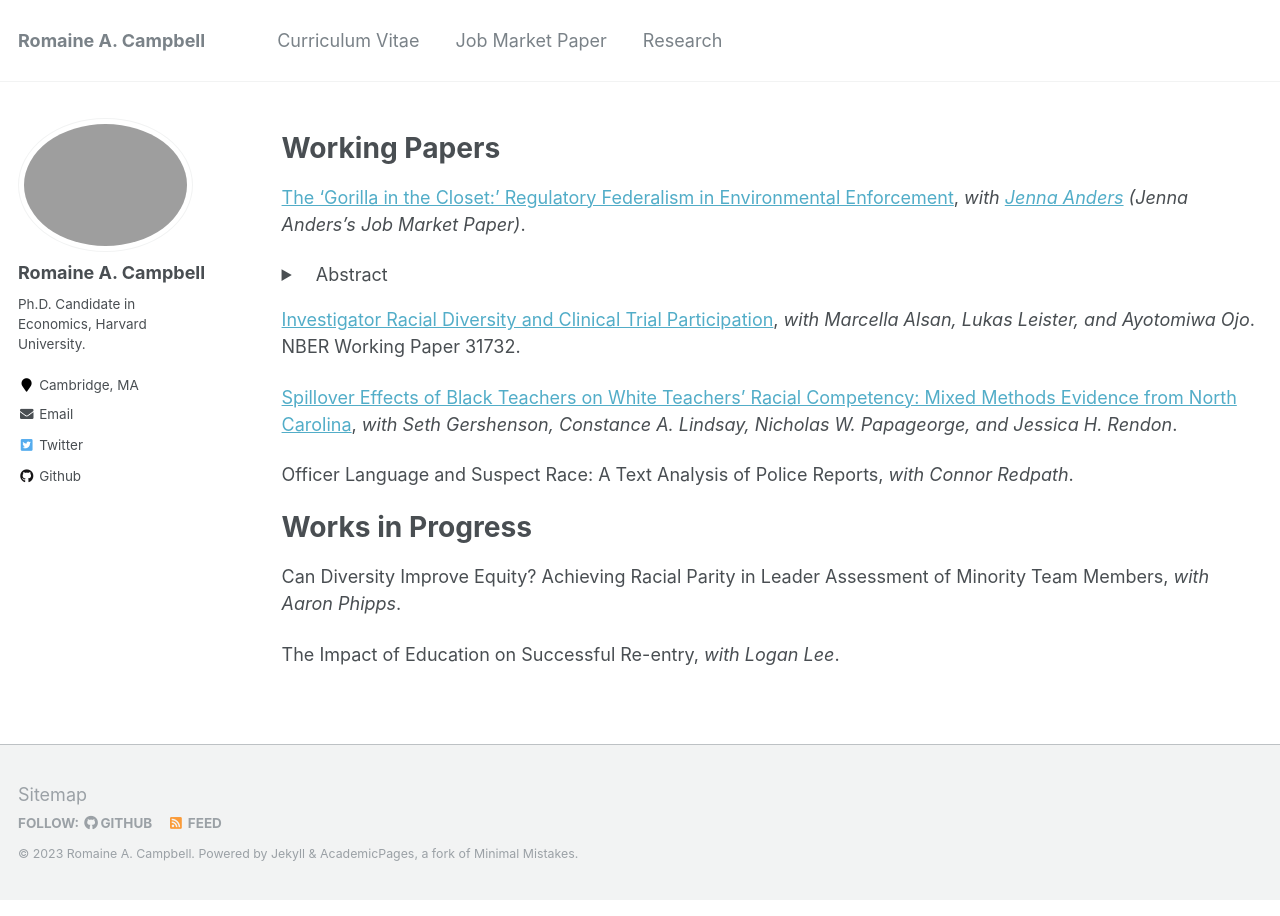
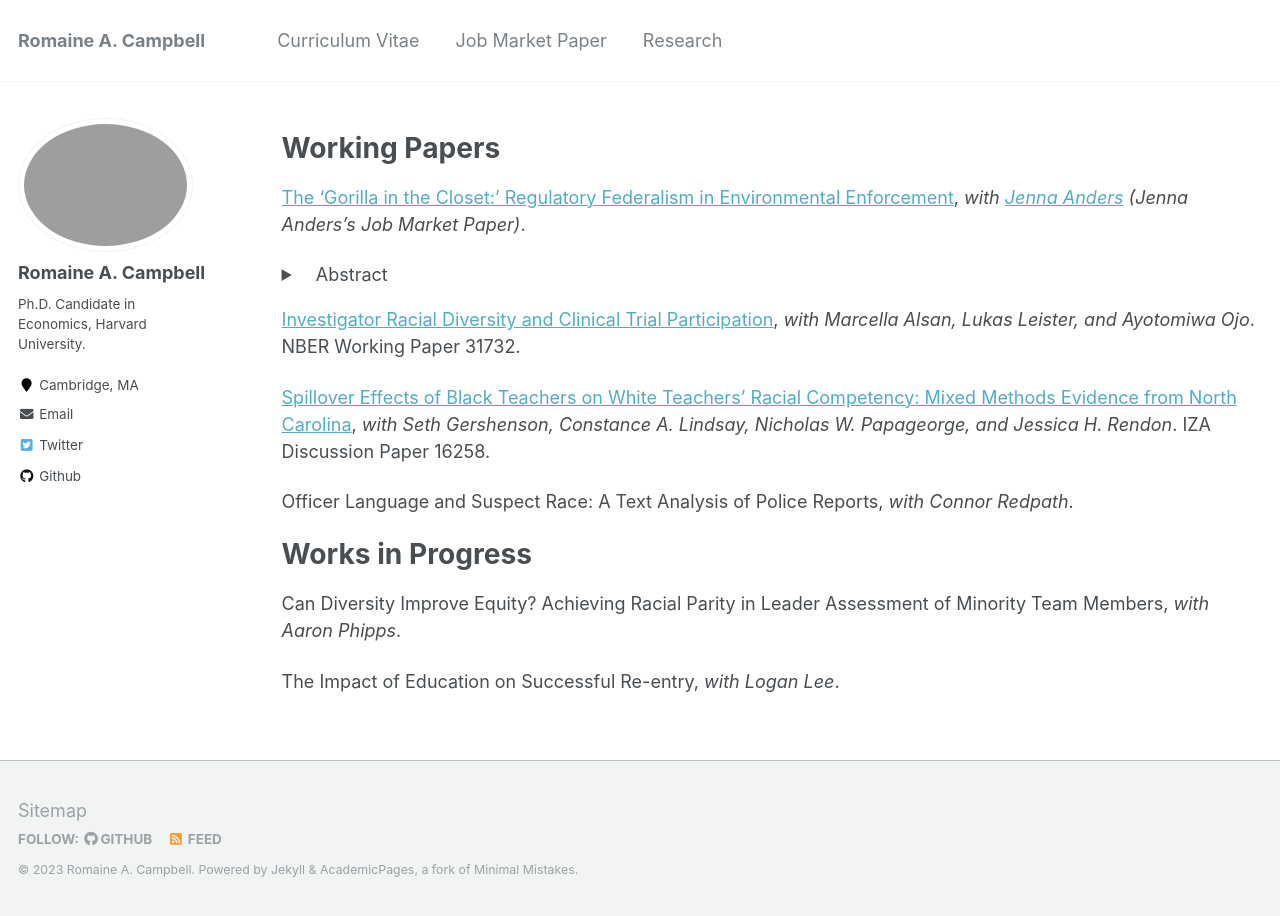
Before and after one commit to romainecampbell/romainecampbell.github.io, a Jekyll site: the page built from _pages/research.md, in a window 1280 px wide. Built offline with Jekyll 4.4.1, drawn with Linux system fonts in a browser that asks for light colours.

Commit message:
Update research.md

```diff
--- a/_pages/research.md
+++ b/_pages/research.md
@@ -17,7 +17,7 @@ Working Papers
 
 [Investigator Racial Diversity and Clinical Trial Participation](https://www.nber.org/papers/w31732), *with Marcella Alsan, Lukas Leister, and Ayotomiwa Ojo*. NBER Working Paper 31732.
 
-[Spillover Effects of Black Teachers on White Teachers’ Racial Competency: Mixed Methods Evidence from North Carolina](https://docs.iza.org/dp16258.pdf), *with Seth Gershenson, Constance A. Lindsay, Nicholas W. Papageorge, and Jessica H. Rendon*.
+[Spillover Effects of Black Teachers on White Teachers’ Racial Competency: Mixed Methods Evidence from North Carolina](https://docs.iza.org/dp16258.pdf), *with Seth Gershenson, Constance A. Lindsay, Nicholas W. Papageorge, and Jessica H. Rendon*. IZA Discussion Paper 16258.
 
 Officer Language and Suspect Race: A Text Analysis of Police Reports, *with Connor Redpath*.
 
```
